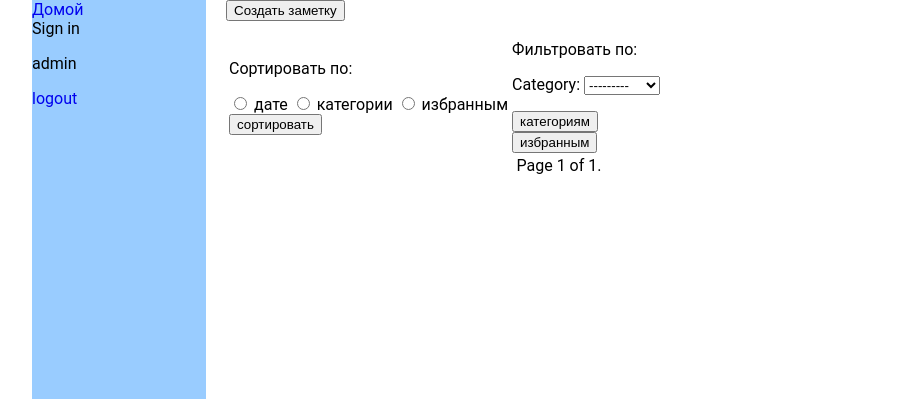
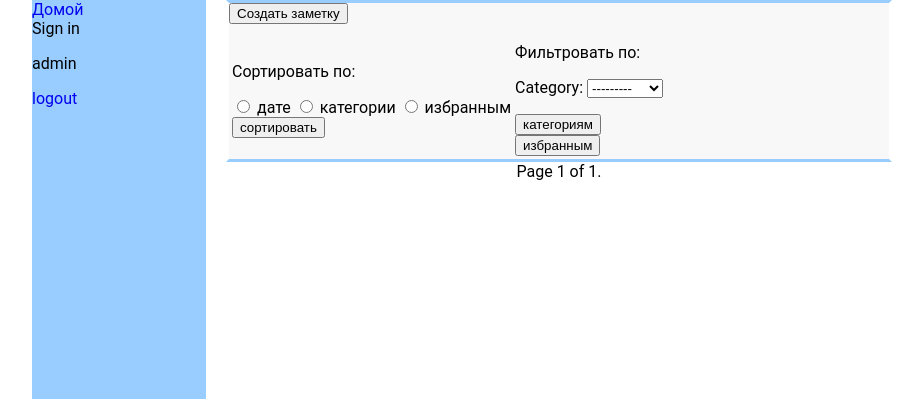
Before and after one commit to Vasilii-Moskvin/Experiments, a Django app: page / in a window 1280 px wide. Shown: the part 100-499 px from the top of the page, without its empty margins (178-1101 px from the left). Run offline with Django 3.2, Linux system fonts and the light colour scheme; a user stored in the database is signed in; data comes from the database, SQL or seed files in the repository; both versions use the stored data as it was after the commit.

Commit message:
little improvements are made

```diff
--- a/note_test/static/css/index.css
+++ b/note_test/static/css/index.css
@@ -37,3 +37,9 @@
 .pagination {
     text-align: center
 }
+
+.create_note_btn{
+   background-color: #f8f8f8;
+   border-color: #99CCFF white;
+   border-style: solid;
+}
--- a/note_test/templates/index.html
+++ b/note_test/templates/index.html
@@ -5,7 +5,9 @@
 {% endblock %}
 {% block content %}
     {% if user.is_authenticated and not user.is_anonymous %}
-        {% include 'create_note_btn_form.html' %}
+        <div class="create_note_btn">
+            {% include 'create_note_btn_form.html' %}
+        </div>
         {% include 'list_notes.html' %}
     {% endif %}
 
```
Also changed, not shown: note_test/db.sqlite3.
